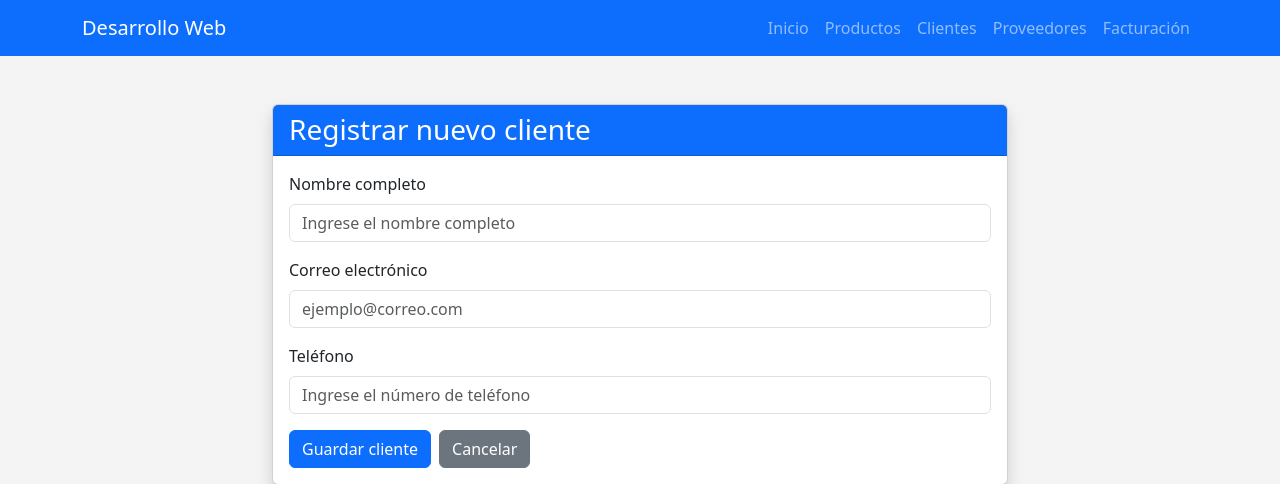
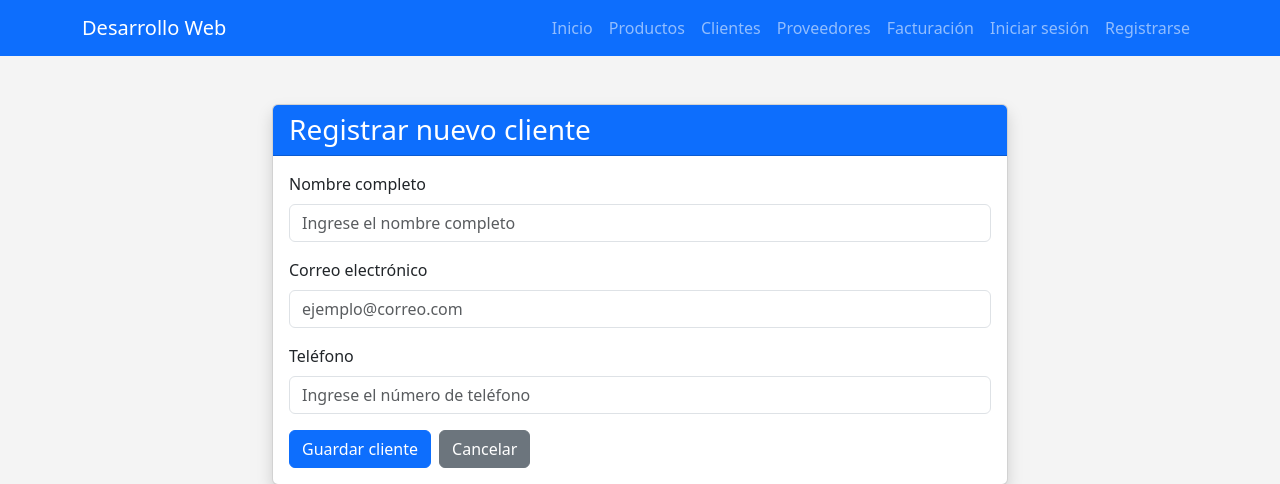
Before and after one commit to JOSTIN17/Proyecto-Desarrollo-Web, a Flask app: page /clientes/nuevo in a window 1280 px wide. Shown: the top 484 px of the page. Run offline with Flask 3, Linux system fonts and the light colour scheme.

Commit message:
Actualizar navbar con autenticación de usuarios

```diff
--- a/templates/components/navbar.html
+++ b/templates/components/navbar.html
@@ -45,11 +45,45 @@
                     </a>
                 </li>
 
-                <li class="nav-item">
+                                <li class="nav-item">
                     <a class="nav-link" href="{{ url_for('facturacion') }}">
                         Facturación
                     </a>
                 </li>
+
+
+                {% if current_user.is_authenticated %}
+
+                <li class="nav-item">
+                    <span class="nav-link">
+                        👤 Hola, {{ current_user.usuario }}
+                    </span>
+                </li>
+
+                <li class="nav-item">
+                    <a class="nav-link text-warning"
+                       href="{{ url_for('logout') }}">
+                        Cerrar sesión
+                    </a>
+                </li>
+
+                {% else %}
+
+                <li class="nav-item">
+                    <a class="nav-link"
+                       href="{{ url_for('login') }}">
+                        Iniciar sesión
+                    </a>
+                </li>
+
+                <li class="nav-item">
+                    <a class="nav-link"
+                       href="{{ url_for('registro') }}">
+                        Registrarse
+                    </a>
+                </li>
+
+                {% endif %}
 
             </ul>
 
```
